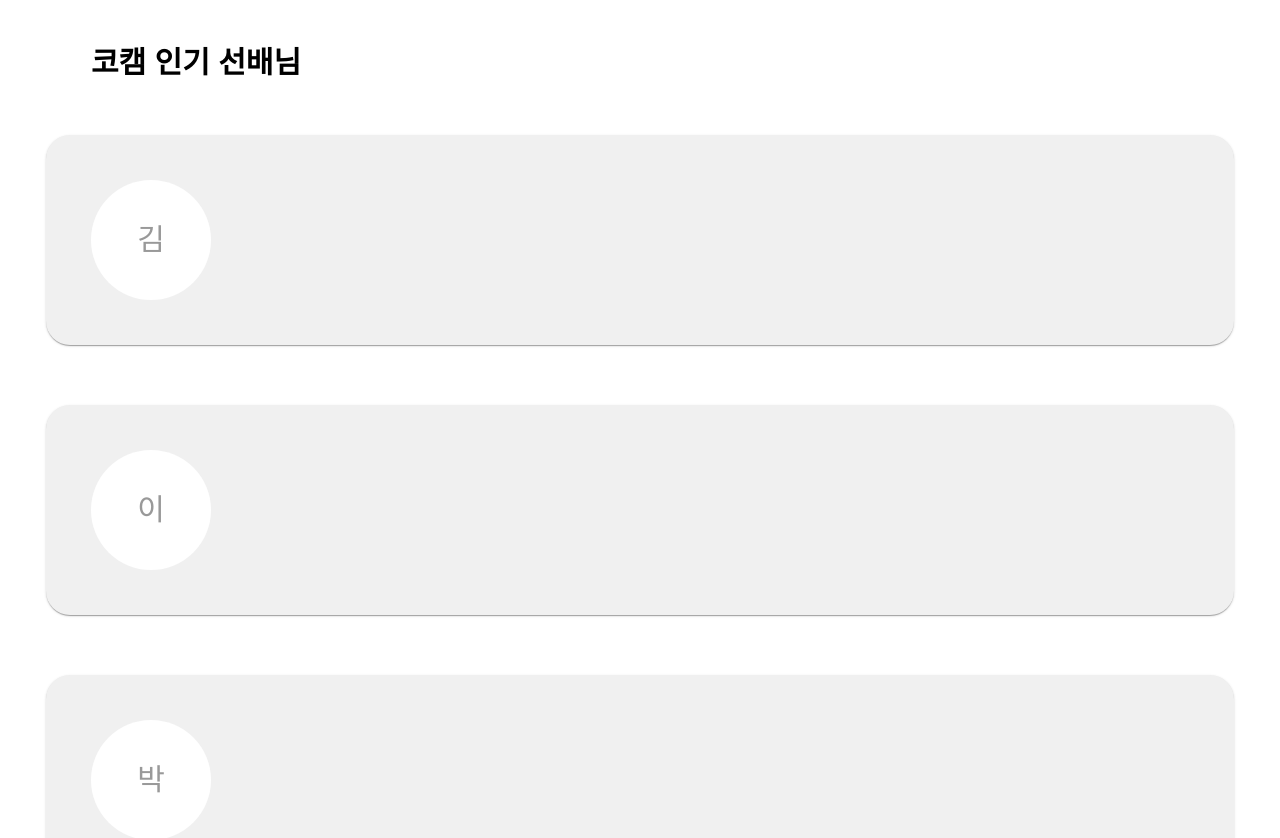
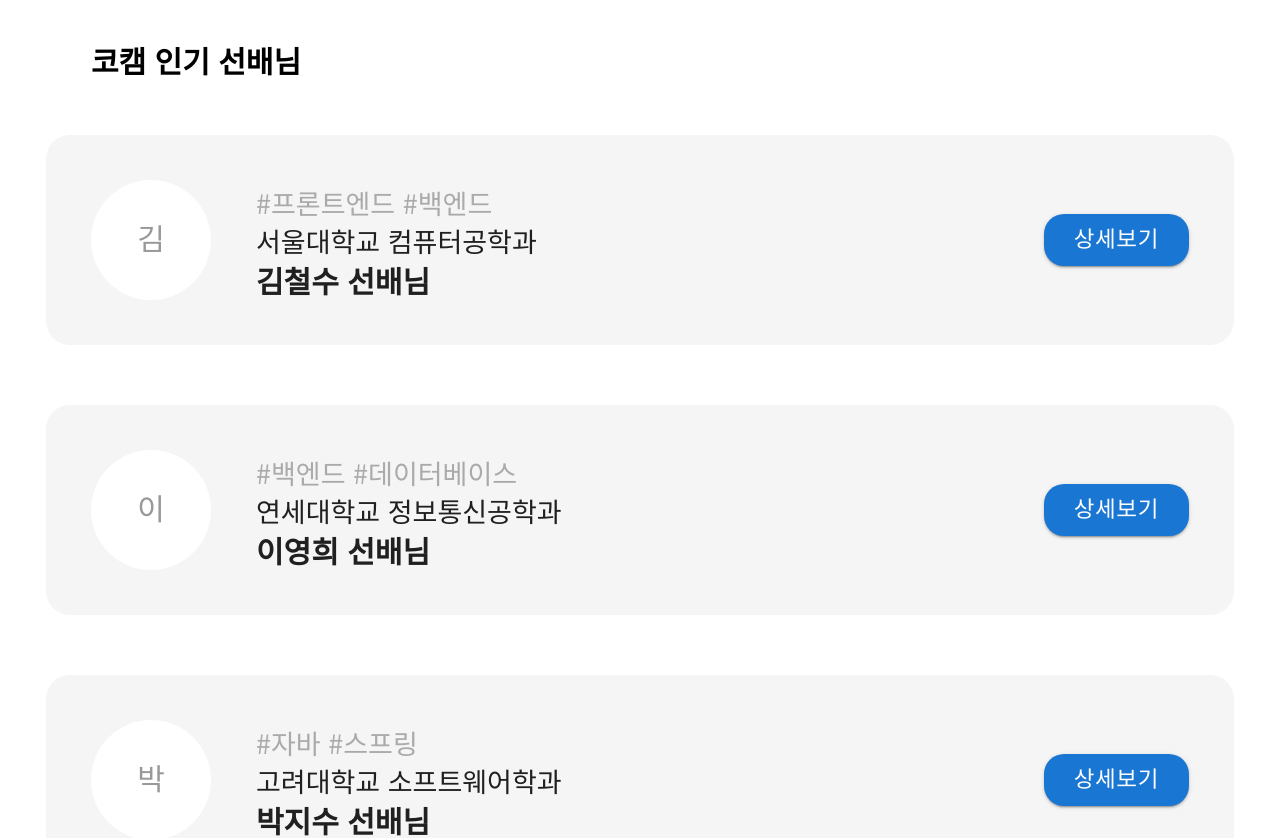
Before and after one commit to SinJungho/Code-Campus_FE, a React app: page / in a window 1280 px wide. Shown: the part 840-1678 px from the top of the page. Built offline with nearby package versions, Linux system fonts and the light colour scheme.

Commit message:
feat: 메인 카드 버튼

```diff
--- a/src/pages/Home/index.tsx
+++ b/src/pages/Home/index.tsx
@@ -2,7 +2,7 @@ import React from 'react';
 import * as S from "./styled";
 import { Link } from "react-router-dom";
 import { ArrowRight, Search } from '@mui/icons-material';
-import { Avatar, IconButton, InputBase, Paper } from '@mui/material';
+import { Avatar, Button, IconButton, InputBase, Paper } from '@mui/material';
 import students from '../../mock-data/students';
 
 const list: number[] = [
@@ -61,15 +61,23 @@ const Home: React.FC = () => {
         <h1>코캠 인기 선배님</h1>
         {students.map((student, index) => (
           <S.CardWrap key={index} sx={{
-            mt: '2rem', padding:'1.5rem', bgcolor: '#f0f0f0', borderRadius: '.8rem'
+            mt: '2rem', padding:'1.5rem', bgcolor: '#f5f5f5', borderRadius: '.8rem', boxShadow: 'none'
           }}>
             <Avatar sx={{
               width:'4rem', height:'4rem', fontSize:'1rem', color:'#999', bgcolor: '#fff',
-              display: 'flex', alignContent:'center', flexWrap: 'wrap', justifyContent:'center'
+              display: 'flex', alignContent:'center', flexWrap: 'wrap', justifyContent:'center',
+              mr:'1.5rem'
             }}>{student.name.charAt(0)}</Avatar>
             <S.CardTextDiv>
-
+              <div>{student.specialties.map((value, idx)=>(<span key={idx}>#{value} </span>))}</div>
+              <p>{student.university+' '+student.department}</p>
+              <b>{student.name} 선배님</b>
             </S.CardTextDiv>
+            <Link to="/login">
+                <Button variant="contained" sx={{ borderRadius: 5, padding: '.2rem 1rem', fontSize: '0.75rem' }}>
+                  상세보기
+                </Button>
+              </Link>
           </S.CardWrap>
         ))}
       </S.CardDiv>
--- a/src/pages/Home/styled.ts
+++ b/src/pages/Home/styled.ts
@@ -54,5 +54,16 @@ export const CardWrap = styled(Paper)`
 `;
 
 export const CardTextDiv = styled.div`
-
+    height: 4rem;
+    flex: 1;
+    display: flex;
+    flex-direction: column;
+    justify-content: space-around;
+    span{
+        font-size: .9rem;
+        color: #aaa;
+    }
+    p{
+        font-size: .9rem;
+    }
 `;
```
